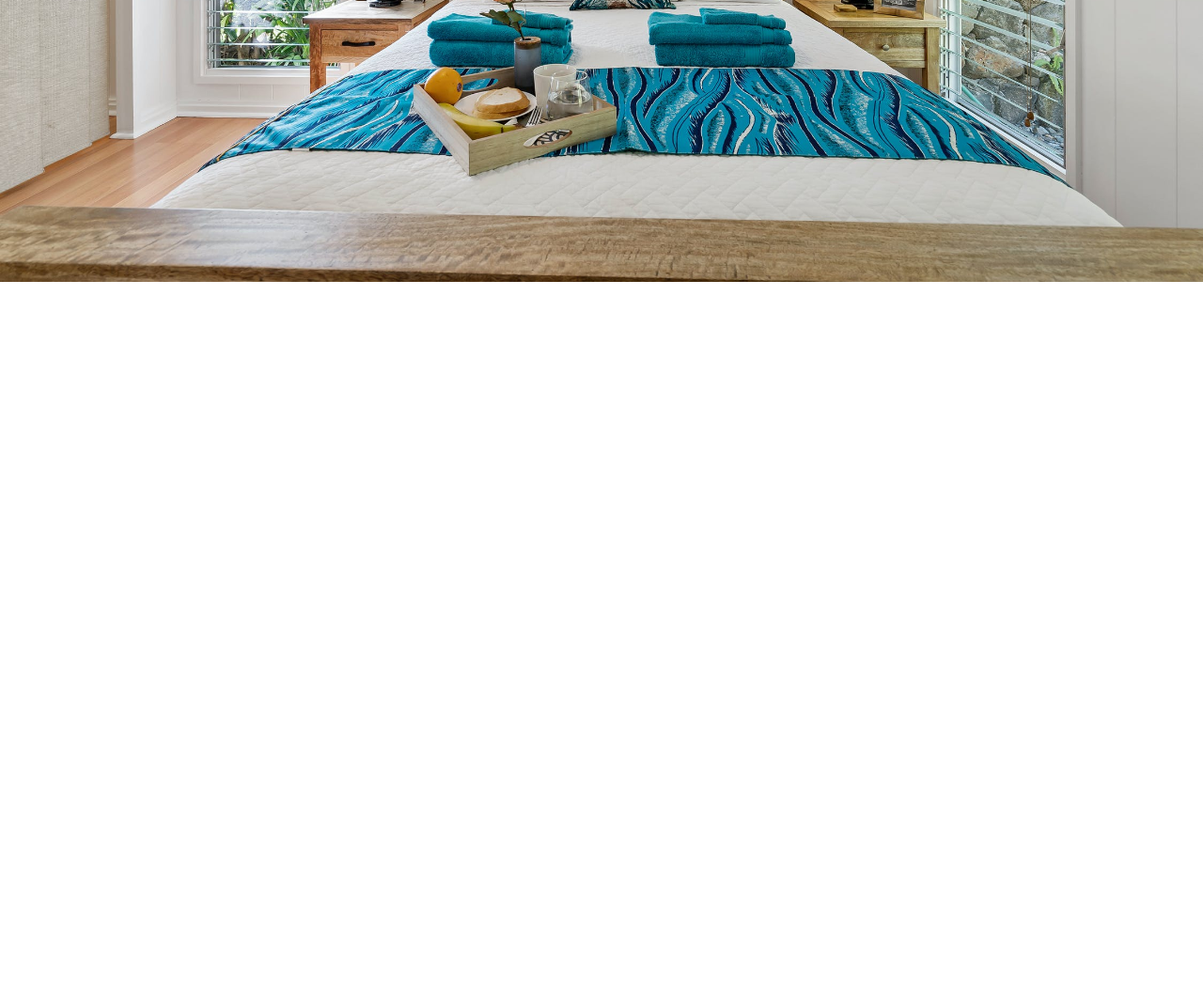
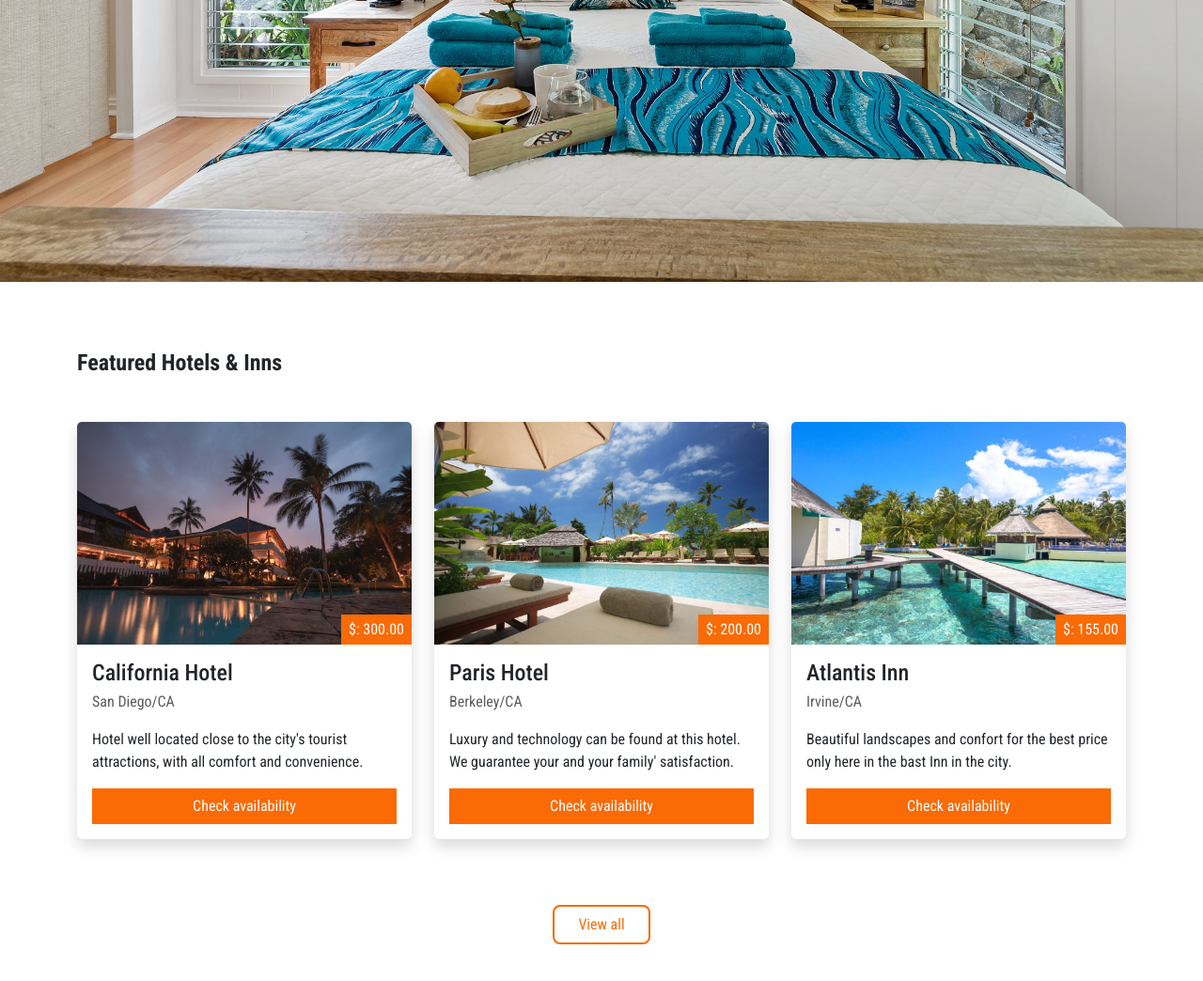
Before and after one commit to EduardaMendes01/hotel-smile, a plain HTML site: page index.html in a window 1280 px wide. Shown: the part 564-1608 px from the top of the page at 94% size. Before the commit the page ends 864 px from the top, so only its background shows below. Drawn offline with nearby package versions, Linux system fonts and the light colour scheme.

Commit message:
highlights

```diff
--- a/assets/css/buttons.css
+++ b/assets/css/buttons.css
@@ -5,9 +5,27 @@
     box-shadow: none;
     font-size: 1rem;
     font-family: "Roboto Condensed", sans-serif;
+    font-weight: 400;
 }
 
 .btn-orange:hover {
     color: var(--bg-white);
     background-color: var(--bg-orange-hover);
 }
+
+.btn-orange-outline{
+    color: var(--bg-orange);
+    background-color: transparent;
+    outline: 2px solid var(--bg-orange);
+    box-shadow: none;
+    font-size: 1rem;
+    font-family: "Roboto Condensed", sans-serif;
+    font-weight: 400;
+}
+
+.btn-orange-outline:hover{
+    color: var(--bg-white);
+    background-color: var(--bg-orange);
+    border-radius: 0px;
+    outline: none;
+}
--- /dev/null
+++ b/assets/css/colors.css
@@ -0,0 +1,8 @@
+.bg-color-orange {
+    color: var(--bg-white);
+    background-color: var(--bg-orange);
+}
+.bg-color-purple {
+    color: var(--bg-white);
+    background-color: var(--bg-purple);
+}
--- /dev/null
+++ b/assets/css/position.css
@@ -0,0 +1,31 @@
+.right-0{
+    right: 0px;
+}
+.right-25{
+    right: 25px;
+}
+.right-50{
+    right: 50px;
+}
+.right-75{
+    right: 75px;
+}
+.right-100{
+    right: 100px;
+}
+
+.left-0{
+    left: 0px;
+}
+.left-25{
+    left: 25px;
+}
+.left-50{
+    left: 50px;
+}
+.left-75{
+    left: 75px;
+}
+.left-100{
+    left: 100px;
+}
--- a/assets/css/theme.css
+++ b/assets/css/theme.css
@@ -3,6 +3,8 @@
 @import url(./buttons.css);
 @import url(./background.css);
 @import url(./inputs.css);
+@import url(./position.css);
+@import url(./colors.css);
 
 /*Color Settings*/
 :root{
--- a/index.html
+++ b/index.html
@@ -33,6 +33,7 @@
   </nav>
 <!--End Navbar-->
 
+<!--Banner-->
   <main class="w-100 min-vh-100 background-banner d-flex align-items-center">
     <div class="container">
       <div class="card rounded-1 border-0 p-1 pt-4 pb-4 p-lg-4 pb-md-0 pb-lg-0 shadow">
@@ -73,7 +74,78 @@
       </div>
     </div>
   </main>
+<!--Banner-->
 
+<main class="w-100 pb-5 pt-lg-4 pb-lg-5">
+  <div class="container pt-5 pb-2 pt-lg-5 pb-lg-0">
+    <h1 class="fs-4 text-center text-lg-start mb-5 fw-bold">Featured Hotels & Inns</h1>
+    <div class="row mb-4">
+      <div class="col-12 col-md-12 col-lg-4 mb-5">
+        <div class="card shadow border-0">
+          <div class="position-relative">
+            <img src="./assets/img/hoteis/hotel-1.jpeg" alt="Hotel 01" class="card-img-top">
+            <span class="position-absolute bottom-0 right-0 bg-color-orange ps-2 pe-2 pt-1 pb-1">
+              $: 300.00
+            </span>
+          </div>
+          <div class="card-body p-3">
+            <h4 class="card-title mb-1">California Hotel</h4>
+            <p class="text-muted">San Diego/CA</p>
+            <p class="card-text">
+              Hotel well located close to the city's tourist attractions, with all comfort and convenience.
+            </p>
+            <a href="#" class="btn btn-orange rounded-0 w-100">Check availability</a>
+          </div>
+        </div>
+      </div>
+      <div class="col-12 col-md-12 col-lg-4 mb-5">
+        <div class="card shadow border-0">
+          <div class="position-relative">
+            <img src="./assets/img/hoteis/hotel-2.jpeg" alt="Hotel 01" class="card-img-top">
+            <span class="position-absolute bottom-0 right-0 bg-color-orange ps-2 pe-2 pt-1 pb-1">
+              $: 200.00
+            </span>
+          </div>
+          <div class="card-body p-3">
+            <h4 class="card-title mb-1">Paris Hotel</h4>
+            <p class="text-muted">Berkeley/CA</p>
+            <p class="card-text">
+              Luxury and technology can be found at this hotel. We guarantee your and your family' satisfaction.
+            </p>
+            <a href="#" class="btn btn-orange rounded-0 w-100">Check availability</a>
+          </div>
+        </div>
+      </div>
+      <div class="col-12 col-md-12 col-lg-4 mb-5">
+        <div class="card shadow border-0">
+          <div class="position-relative">
+            <img src="./assets/img/hoteis/hotel-3.jpeg" alt="Hotel 01" class="card-img-top">
+            <span class="position-absolute bottom-0 right-0 bg-color-orange ps-2 pe-2 pt-1 pb-1">
+              $: 155.00
+            </span>
+          </div>
+          <div class="card-body p-3">
+            <h4 class="card-title mb-1">Atlantis Inn</h4>
+            <p class="text-muted">Irvine/CA</p>
+            <p class="card-text">
+              Beautiful landscapes and confort for the best price only here in the bast Inn in the city.
+            </p>
+            <a href="#" class="btn btn-orange rounded-0 w-100">Check availability</a>
+          </div>
+        </div>
+      </div>
+
+
+    </div>
+    <div class="row">
+      <div class="col-12 d-flex justify-content-center">
+        <a href="#" class="btn btn-orange-outline ps-4 pe-4">
+          View all
+        </a>
+      </div>
+    </div>
+  </div>
+</main>
 </body>
 <script src="https://cdn.jsdelivr.net/npm/@popperjs/core@2.11.8/dist/umd/popper.min.js" integrity="sha384-I7E8VVD/ismYTF4hNIPjVp/Zjvgyol6VFvRkX/vR+Vc4jQkC+hVqc2pM8ODewa9r" crossorigin="anonymous"></script>
 <script src="https://cdn.jsdelivr.net/npm/bootstrap@5.3.3/dist/js/bootstrap.min.js" integrity="sha384-0pUGZvbkm6XF6gxjEnlmuGrJXVbNuzT9qBBavbLwCsOGabYfZo0T0to5eqruptLy" crossorigin="anonymous"></script>
```
